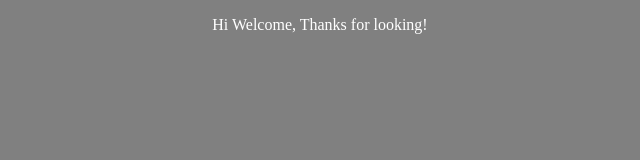
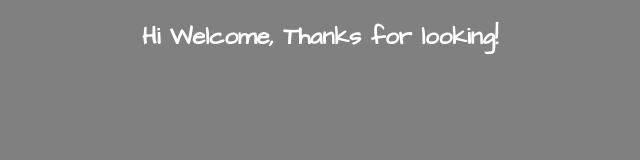
Before and after one commit to skiingish/skiingish.github.io, a plain HTML site: page index.html in a window 1280 px wide. Shown: the whole page, without its empty margins (320-960 px from the left). Drawn offline with Linux system fonts and the light colour scheme.

Commit message:
Update index.html

```diff
--- a/index.html
+++ b/index.html
@@ -2,6 +2,7 @@
 <html>
     <head>
         <title>Welcome</title>
+        <link href="https://fonts.googleapis.com/css2?family=Architects+Daughter&display=swap" rel="stylesheet">
         <style type ="text/css">
 
         body {
@@ -10,14 +11,15 @@
 
         .heading {
             color: white;
-        }
+            font-family: 'Architects Daughter', cursive;
+            }
 
         </style>
     </head>
     <body>
         <center>
         <div class="heading">
-            <p>Hi Welcome, Thanks for looking!</p>
+            <h2>Hi Welcome, Thanks for looking!</h2>
         </div>
         </center>
     </body>
```
